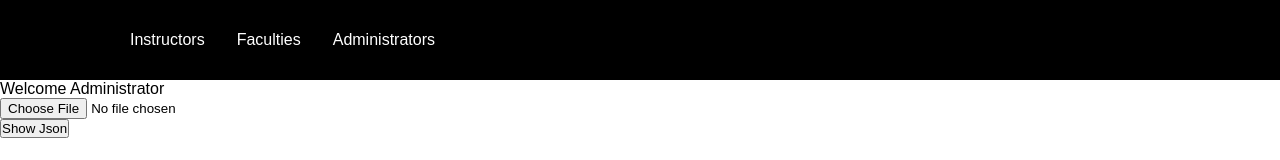
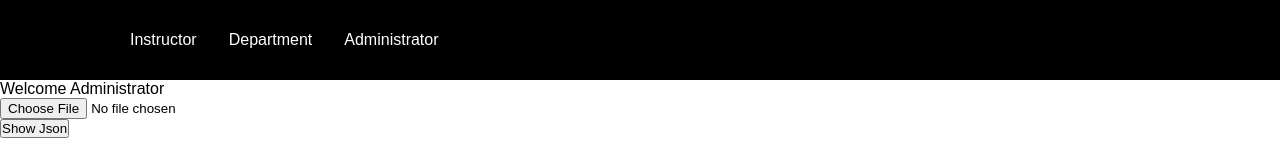
Before and after one commit to Imcool4789/graph-reporting-tool, a React (Create React App) app: page /admin in a window 1280 px wide. Shown: the top 160 px of the page. Built offline with nearby package versions, Linux system fonts and the light colour scheme.

Commit message:
refactored navigation

```diff
--- a/src/components/NavBar/index.js
+++ b/src/components/NavBar/index.js
@@ -13,13 +13,13 @@ const NavBar = () => {
         <NavBarContainer>
           <NavMenu>
             <NavItem>
-              <NavLinks to="/instructors">Instructors</NavLinks>
+              <NavLinks to="/instructor">Instructor</NavLinks>
             </NavItem>
             <NavItem>
-              <NavLinks to="/faculty">Faculties</NavLinks>
+              <NavLinks to="/department">Department</NavLinks>
             </NavItem>
             <NavItem>
-              <NavLinks to="/admin">Administrators</NavLinks>
+              <NavLinks to="/admin">Administrator</NavLinks>
             </NavItem>
           </NavMenu>
         </NavBarContainer>
--- a/src/pages/Faculties/index.js
+++ b/src/pages/Department/index.js
@@ -1,12 +1,12 @@
 import React from 'react'
 import NavBar from '../../components/NavBar'
-const Faculties = () => {
+const Department = () => {
     return (
         <div>
        <NavBar></NavBar>
-       This is the faculties sections
+       This is the Department sections
        </div>
     )
 }
 
-export default Faculties
+export default Department
--- a/src/pages/Instructors/index.js
+++ b/src/pages/Instructor/index.js
@@ -1,7 +1,7 @@
 import React from 'react'
 import NavBar from '../../components/NavBar'
 import InstructorFileChooser from '../../components/FileChooser/Instructor'
-const Instructors = () => {
+const Instructor = () => {
     return (
         <div>
         <NavBar></NavBar>
@@ -11,4 +11,4 @@ const Instructors = () => {
     )
 }
 
-export default Instructors
+export default Instructor
--- a/src/pages/Main/index.js
+++ b/src/pages/Main/index.js
@@ -1,17 +1,18 @@
 import React from 'react'
 import { Switch, Route } from 'react-router-dom';
-import Administrators from '../Administrators';
-import Faculties from '../Faculties';
+
 import Home from '../Home';
-import Instructors from '../Instructors';
+import Instructor from '../Instructor';
+import Administrator from '../Administrator';
+import Department from '../Department';
 
 const Main = () => {
     return (
         <Switch>
         <Route exact path='/' component={Home}></Route>
-        <Route exact path='/instructors' component={Instructors}></Route>
-        <Route exact path='/faculty' component={Faculties}></Route>
-        <Route exact path='/admin' component={Administrators}></Route>
+        <Route exact path='/instructor' component={Instructor}></Route>
+        <Route exact path='/department' component={Department}></Route>
+        <Route exact path='/admin' component={Administrator}></Route>
       </Switch>
     )
 }
```
Also changed, not shown: src/pages/Administrator/index.js (renamed from src/pages/Administrators/index.js).
